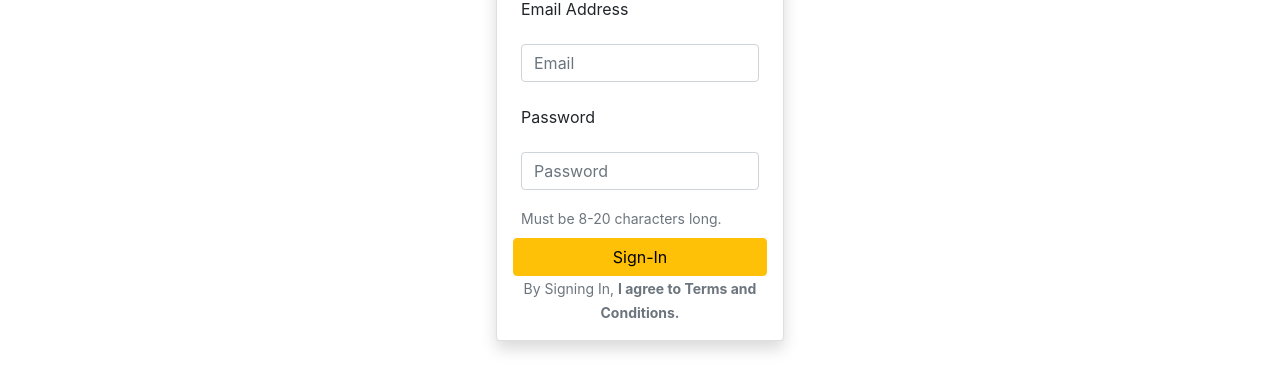
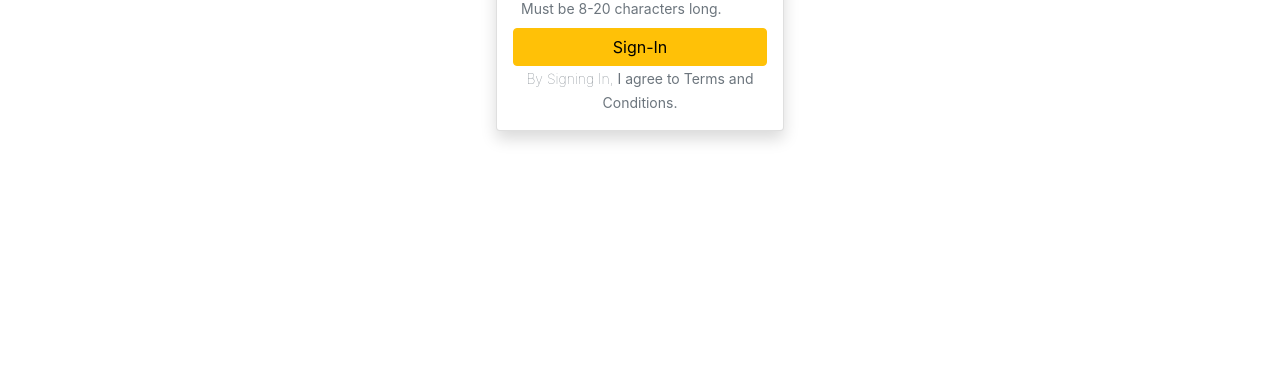
Before and after one commit to mohan-palleti/BosCTO, a React (Vite) app in the folder my-vue-app/: page / in a window 1280 px wide. Shown: the part 529-900 px from the top of the page. After the commit the page ends 800 px from the top, so only its background shows below. Built offline with nearby package versions, Linux system fonts and the light colour scheme.

Commit message:
components upadate

```diff
--- a/my-vue-app/src/Components/Navbar.jsx
+++ b/my-vue-app/src/Components/Navbar.jsx
@@ -8,7 +8,7 @@ function Navbar() {
           <a className="navbar-brand" href="#">
             PetCare
             <img
-              className="img-fluid"
+              className="img-fluid w-25"
               src="https://img.icons8.com/external-flaticons-flat-flat-icons/64/000000/external-puppy-dog-training-flaticons-flat-flat-icons.png"
             />
           </a>
--- a/my-vue-app/src/Components/SignIn.jsx
+++ b/my-vue-app/src/Components/SignIn.jsx
@@ -36,7 +36,7 @@ function SignIn() {
           Sign-In
         </button>
         <div className="col-auto">
-          <span className="form-text">
+          <span className="form-text fw-lighter">
             By Signing In, <b> I agree to Terms and Conditions. </b>
           </span>
         </div>
```
